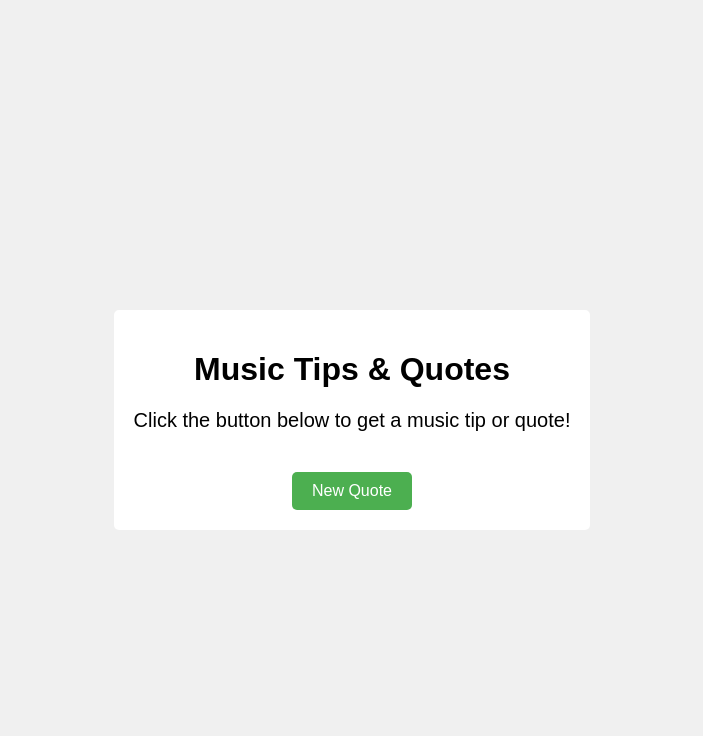
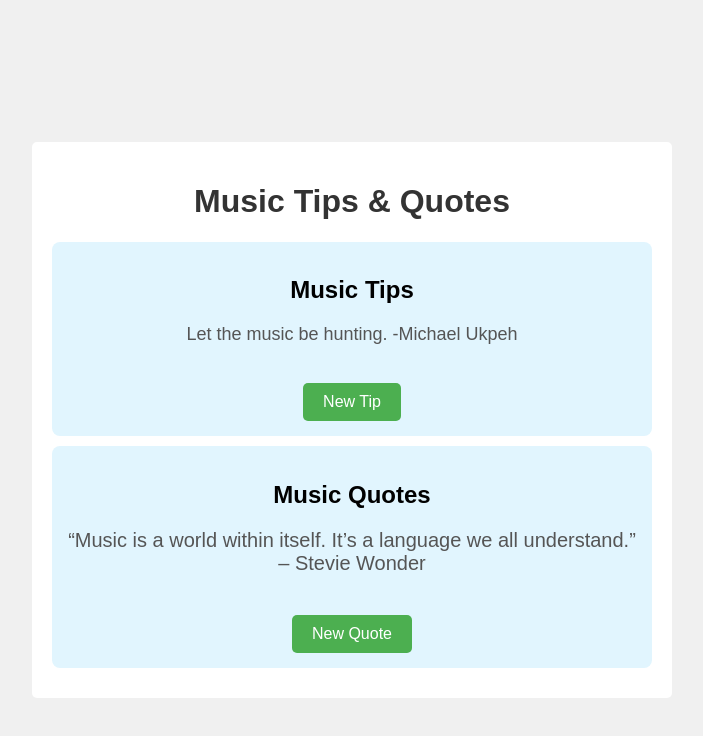
Before and after one commit to bmgordian/test, a plain HTML site: page index.html in a window 1280 px wide. Shown: the whole page, without its empty margins (288-991 px from the left). Drawn offline with Linux system fonts and the light colour scheme.

Commit message:
updated random music tips and quotes

```diff
--- a/index.html
+++ b/index.html
@@ -10,10 +10,21 @@
 
   <div class="container">
     <h1>Music Tips & Quotes</h1>
-    <p id="quote-display">Click the button below to get a music tip or quote!</p>
-    <button id="new-quote">New Quote</button>
+
+    <div class="music-tips">
+      <h2>Music Tips</h2>
+      <p id="tip-display">Click the button below to get a music tip!</p>
+      <button id="new-tip">New Tip</button>
+    </div>
+
+    <div class="music-quotes">
+      <h2>Music Quotes</h2>
+      <p id="quote-display">Click the button below to get a quote!</p>
+      <button id="new-quote">New Quote</button>
+    </div>
 
   </div>
+
 
     <script src="script.js"></script>
 </body>
--- a/script.js
+++ b/script.js
@@ -1,25 +1,54 @@
+const musicTips = [
+  "Practice regularly to improve your skills.",
+  "Always warm up your voice before singing.",
+  "Take care of your instrument, it’s your most valuable tool.",
+  "Listen to a wide variety of music to improve your understanding.",
+  "Don’t be afraid to make mistakes while practicing.",
+  "Practice with a metronome to improve your timing.",
+  "Take breaks during long practice sessions to avoid fatigue.",
+  "Sing like virgins. -Bonaventure Titus",
+  "Make sure Practice at home to gain Mastery of the music.  -Bonaventure Titus",
+  "Let the music be hunting. -Michael Ukpeh",
+  "Sing like you have love in your lives. -Bonaventure Titus",
+];
+
+
 const quotes = [
+  "“Music is the divine way to tell beautiful, poetic things to the heart.” – Pablo Casals",
+  "“Without music, life would be a mistake.” – Friedrich Nietzsche",
+  "“The only truth is music.” – Jack Kerouac",
+  "“Music can change the world because it can change people.” – Bono",
+  "“Music is a world within itself. It’s a language we all understand.” – Stevie Wonder",
+  "You can't buy happiness, but you can buy a piano, and that's kind of the same thing.",
+  "Sing like no one’s listening, dance like nobody’s watching, and play the piano like you’re Mozart.",
   "A good practice routine is key to improvement. Practice consistently, not just intensely.",
   "The more you practice, the more you play, the better you get.",
   "The best way to learn music is by doing it. Play, sing, and repeat.",
-  "Music is the universal language of mankind. – Henry Wadsworth Longfellow",
-  "Without music, life would be a mistake. – Friedrich Nietzsche",
-  "Sing like virgins. -Bonaventure Titus",
-  "Let the music be hunting. -Michael Ukpeh",
-  "Sing like you have love in your lives. -Bonaventure Titus",
-  "The only truth is music. – Jack Kerouac",
-  "Don’t practice until you get it right. Practice until you can’t get it wrong.",
-  "You can't buy happiness, but you can buy a piano, and that's kind of the same thing.",
-  "Sing like no one’s listening, dance like nobody’s watching, and play the piano like you’re Mozart."
 ];
 
+const tipDisplay = document.getElementById('tip-display');
 const quoteDisplay = document.getElementById('quote-display');
+
+const newTipButton = document.getElementById('new-tip');
 const newQuoteButton = document.getElementById('new-quote');
+
+function displayRandomTip() {
+  const randomIndex = Math.floor(Math.random() * musicTips.length);
+  const randomTip = musicTips[randomIndex];
+
+  tipDisplay.textContent = randomTip;
+}
 
 function displayRandomQuote() {
   const randomIndex = Math.floor(Math.random() * quotes.length);
   const randomQuote = quotes[randomIndex];
+
   quoteDisplay.textContent = randomQuote;
 }
 
+newTipButton.addEventListener("click", displayRandomTip);
+
 newQuoteButton.addEventListener("click", displayRandomQuote);
+
+displayRandomTip();
+displayRandomQuote();
--- a/style.css
+++ b/style.css
@@ -13,6 +13,13 @@ body {
 #quote-display {
   font-size: 20px;
   margin: 20px 0;
+}
+
+.music-tips, .music-quotes {
+  padding: 15px;
+  background-color: #e1f5fe;
+  margin: 10px 0;
+  border-radius: 8px;
 }
 
 button {
@@ -33,6 +40,17 @@ button {
   border-radius: 5px;
   box-shadow: 0 4px 8px rgba(0, 0, 0, 0.1px);
   text-align: center;
+  width: 90%;
+  max-width: 600px;
+}
+
+h1 {
+  color: #333;
+}
+
+p {
+  font-size: 18px;
+  color: #555;
 }
 
 button:hover {
```
